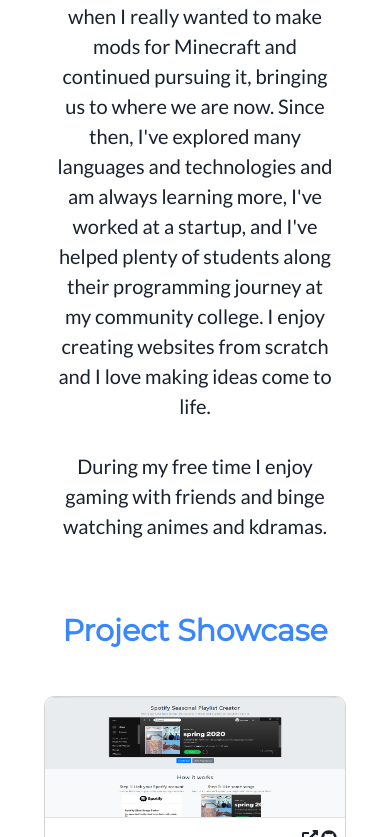
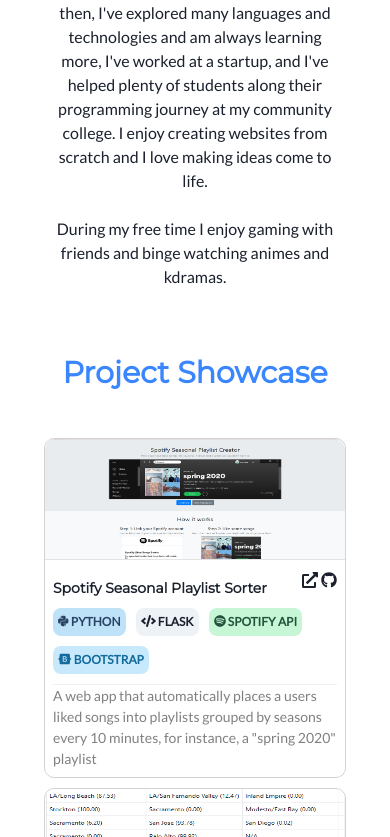
Before and after one commit to jaasonw/jason-wong.me, a Next.js app: page / in a window 390 px wide. Shown: the part 1163-2000 px from the top of the page. Built offline with nearby package versions, Linux system fonts and the light colour scheme.

Commit message:
responsive web designer btw pt 3

```diff
--- a/components/About.jsx
+++ b/components/About.jsx
@@ -6,19 +6,23 @@ export default function Header() {
   return (
     <Flex w="100%" p={10} justifyContent="center">
       <FadeInOnScroll>
-        <Container fontSize="xl" maxW="container.lg" textAlign="center">
+        <Container
+          fontSize={["md", "md", "xl", "xl"]}
+          maxW="container.lg"
+          textAlign="center"
+        >
           <Heading color="#3A86FF">About me</Heading>
           Hey there, I&apos;m Jason and I&apos;m a Los Angeles based web
           developer working towards a Bachelor&apos;s in computer science with a
           minor in mathematics at Cal State Fullerton.
           <br></br>
-          <br></br>I started programming in 2013 when I really wanted to
-          make mods for Minecraft and continued pursuing it, bringing us to
-          where we are now. Since then, I&apos;ve explored many languages and
-          technologies and am always learning more, I&apos;ve worked at a startup,
-          and I&apos;ve helped plenty of students along their programming journey at
-          my community college. I enjoy creating websites from scratch and I
-          love making ideas come to life.
+          <br></br>I started programming in 2013 when I really wanted to make
+          mods for Minecraft and continued pursuing it, bringing us to where we
+          are now. Since then, I&apos;ve explored many languages and
+          technologies and am always learning more, I&apos;ve worked at a
+          startup, and I&apos;ve helped plenty of students along their
+          programming journey at my community college. I enjoy creating websites
+          from scratch and I love making ideas come to life.
           <br></br>
           <br></br>
           During my free time I enjoy gaming with friends and binge watching
--- a/components/Projects.jsx
+++ b/components/Projects.jsx
@@ -94,7 +94,9 @@ function ProjectCard({ project }) {
             );
           })}
           <Divider></Divider>
-          <Box color="gray">{project.description}</Box>
+          <Box color="gray" fontSize={["sm", "md", "md", "md"]}>
+            {project.description}
+          </Box>
         </Box>
       </Box>
     </FadeInOnScroll>
```
